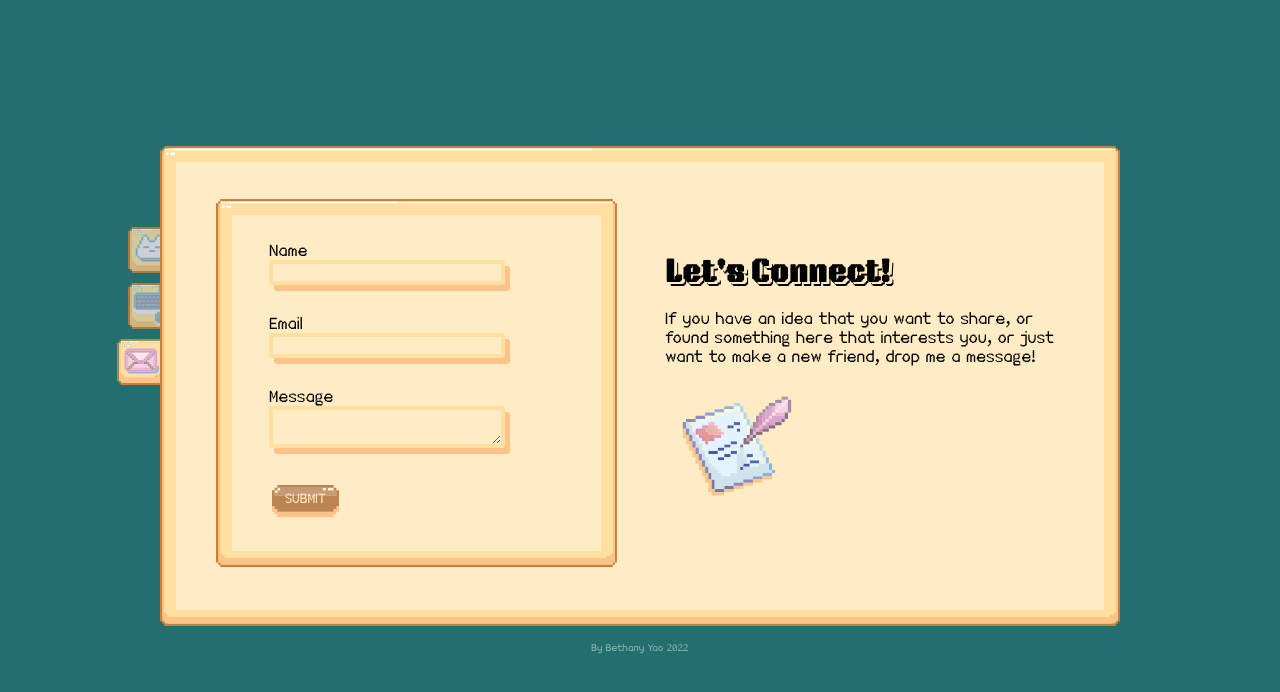
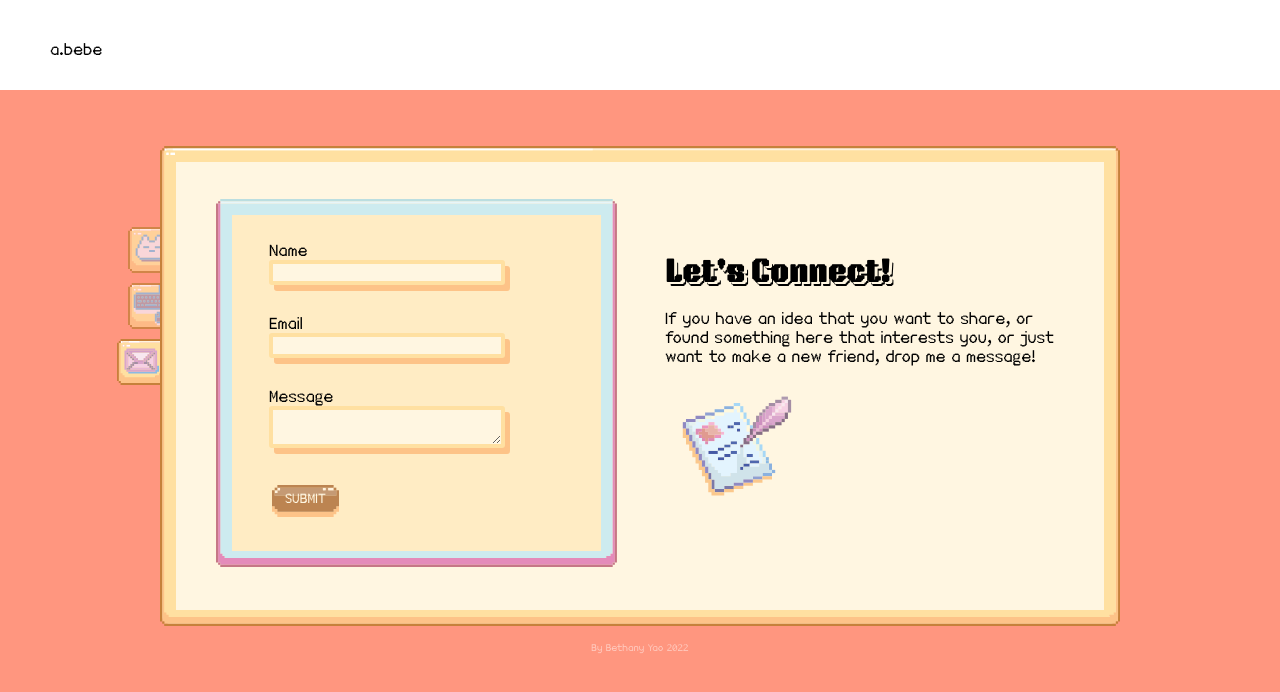
Before and after one commit to bethanyyy/my-homepage, a Next.js app: page /contact in a window 1280 px wide. Shown: the top 692 px of the page. Built offline with nearby package versions, Linux system fonts and the light colour scheme; a web font is replaced by a local one.

Commit message:
update color design, add navitem hover text, add header

```diff
--- a/components/Layout.jsx
+++ b/components/Layout.jsx
@@ -6,6 +6,7 @@ import {
   Main,
   Footer,
   LayoutContainer,
+  Header,
 } from "../styles/LayoutStyle";
 import NavItem from "./NavItem";
 import NavItemMe from "../public/NavItem_Me.svg";
@@ -20,19 +21,22 @@ const Layout = ({ children }) => {
   const currentRoute = router.pathname;
   return (
     <LayoutContainer>
+      <Header>
+        <div>a.bebe</div>
+      </Header>
       <LayoutBackground>
         <NavItemWrapper>
-          <NavItem target={"/"}>
+          <NavItem target={"/"} title={"me"}>
             {currentRoute === "/" ? <NavItemMeActive /> : <NavItemMe />}
           </NavItem>
-          <NavItem target={"/work"}>
+          <NavItem target={"/work"} title={"work"}>
             {currentRoute.startsWith("/work") ? (
               <NavItemWorkActive />
             ) : (
               <NavItemWork />
             )}
           </NavItem>
-          <NavItem target={"/contact"}>
+          <NavItem target={"/contact"} title={"contact"}>
             {currentRoute === "/contact" ? (
               <NavItemConnectActive />
             ) : (
--- a/components/NavItem.jsx
+++ b/components/NavItem.jsx
@@ -2,29 +2,36 @@ import React, { useState } from "react";
 import Link from "next/link";
 import { useRouter } from "next/router";
 import {
+  NavItemContainer,
   NavItemSelected,
   NavItemStyle,
   NavItemTitle,
 } from "../styles/LayoutStyle";
 import { useStateContext } from "../lib/context";
 
-const NavItem = ({ target, children }) => {
+const NavItem = ({ target, title, children }) => {
   const router = useRouter();
   const currentRoute = router.pathname;
   const [hover, setHover] = useState(false);
 
   return (
-    <div>
-      {/* <NavItemTitle>me</NavItemTitle> */}
+    <NavItemContainer>
+      {hover && <NavItemTitle>{title}</NavItemTitle>}
       <Link href={target || ""}>
         {(target === "/" && currentRoute === target) ||
         (target !== "/" && currentRoute.startsWith(target)) ? (
           <NavItemSelected>{children}</NavItemSelected>
         ) : (
-          <NavItemStyle>{children}</NavItemStyle>
+          <NavItemStyle
+            onMouseOver={() => setHover(true)}
+            onMouseOut={() => setHover(false)}
+            onClick={() => setHover(false)}
+          >
+            {children}
+          </NavItemStyle>
         )}
       </Link>
-    </div>
+    </NavItemContainer>
   );
 };
 
--- a/styles/ContactStyle.js
+++ b/styles/ContactStyle.js
@@ -26,8 +26,9 @@ export const Form = styled.form`
   border-color: #ffe0a1;
   border-radius: 3px; */
 
+  background-color: #ffecc4;
   border: 1rem solid;
-  border-image: url("/ButtonTest1.svg") 30%;
+  border-image: url("/ContactFormBg.svg") 30%;
   border-radius: 1rem;
 
   p,
@@ -62,7 +63,7 @@ export const Form = styled.form`
     padding: 0;
     border: none;
 
-    background-color: ${({ theme }) => theme.colors.mainBg};
+    background-color: #ffecc4;
     background-image: url("/SubmitButton_Dark2.svg");
     background-repeat: no-repeat;
     background-position: bottom;
--- a/styles/LayoutStyle.js
+++ b/styles/LayoutStyle.js
@@ -1,8 +1,29 @@
 import styled from "styled-components";
 
 export const LayoutContainer = styled.div`
-  margin: 0 auto;
+  position: relative;
+  max-width: 1280px;
+  width: 100%;
+  min-height: 100%;
   z-index: 1;
+  display: flex;
+  flex-direction: column;
+  align-items: center;
+  justify-content: center;
+`;
+
+export const Header = styled.div`
+  position: absolute;
+  top: 0;
+  background-color: white;
+  width: 100%;
+  height: 90px;
+
+  div {
+    position: absolute;
+    top: 40px;
+    left: 50px;
+  }
 `;
 
 export const LayoutBackground = styled.div`
@@ -56,14 +77,17 @@ export const NavItemSelected = styled(NavItemStyle)`
   opacity: 1;
 `;
 
+export const NavItemContainer = styled.div`
+  position: relative;
+`;
+
 export const NavItemTitle = styled.div`
   position: absolute;
-  top: -10px;
-  display: flex;
-  justify-content: center;
-  align-items: center;
-  background-color: ${({ theme }) => theme.colors.mainBg};
-  transform: translateX((-0.7rem));
+  width: 5rem;
+  top: 25%;
+  left: -6.2rem;
+  color: white;
+  text-align: end;
 `;
 
 export const Main = styled.main`
--- a/styles/globals.css
+++ b/styles/globals.css
@@ -19,7 +19,7 @@ body {
   font-family: 'Bitbybit','NTBrickSans', BlinkMacSystemFont, Segoe UI, Roboto, Oxygen,
     Ubuntu, Cantarell, Fira Sans, Droid Sans, Helvetica Neue, sans-serif;
   /* background-color: #add3ff; */
-  background-color: #236e6f;
+  background-color: #ff967f;
   /* background-color: #f8d1aa; */
 }
 
--- a/themes/theme.js
+++ b/themes/theme.js
@@ -2,7 +2,8 @@ export const theme = {
   colors: {
     primary: "#fd88fd",
     secondary: "#0070f3",
-    mainBg: "#ffecc4",
+    mainBg: "#fff6e1",
+    // mainBg: "#ffecc4",
     normal: "black",
   },
   fontSize: {
```
Also changed, not shown: public/ContactFormBg.svg (added).
